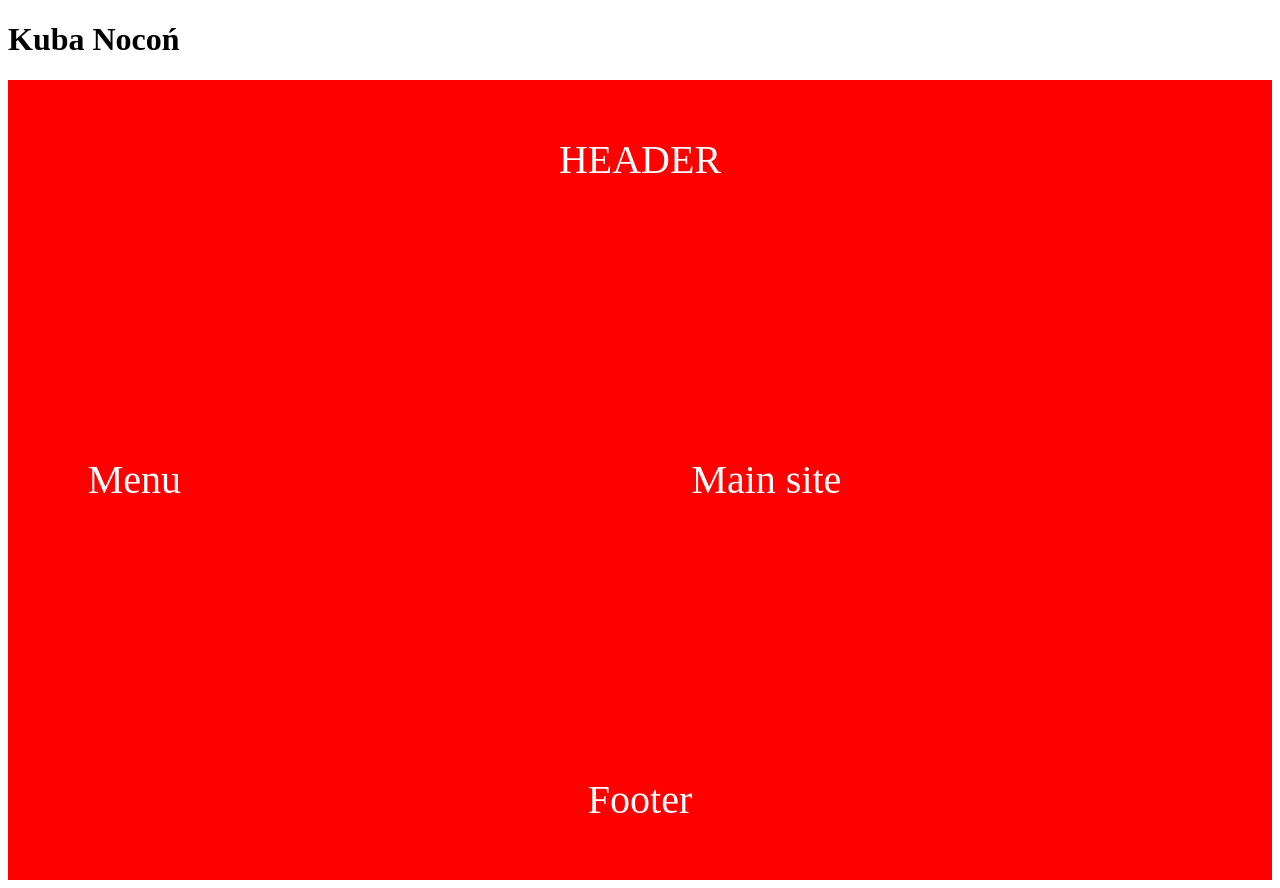
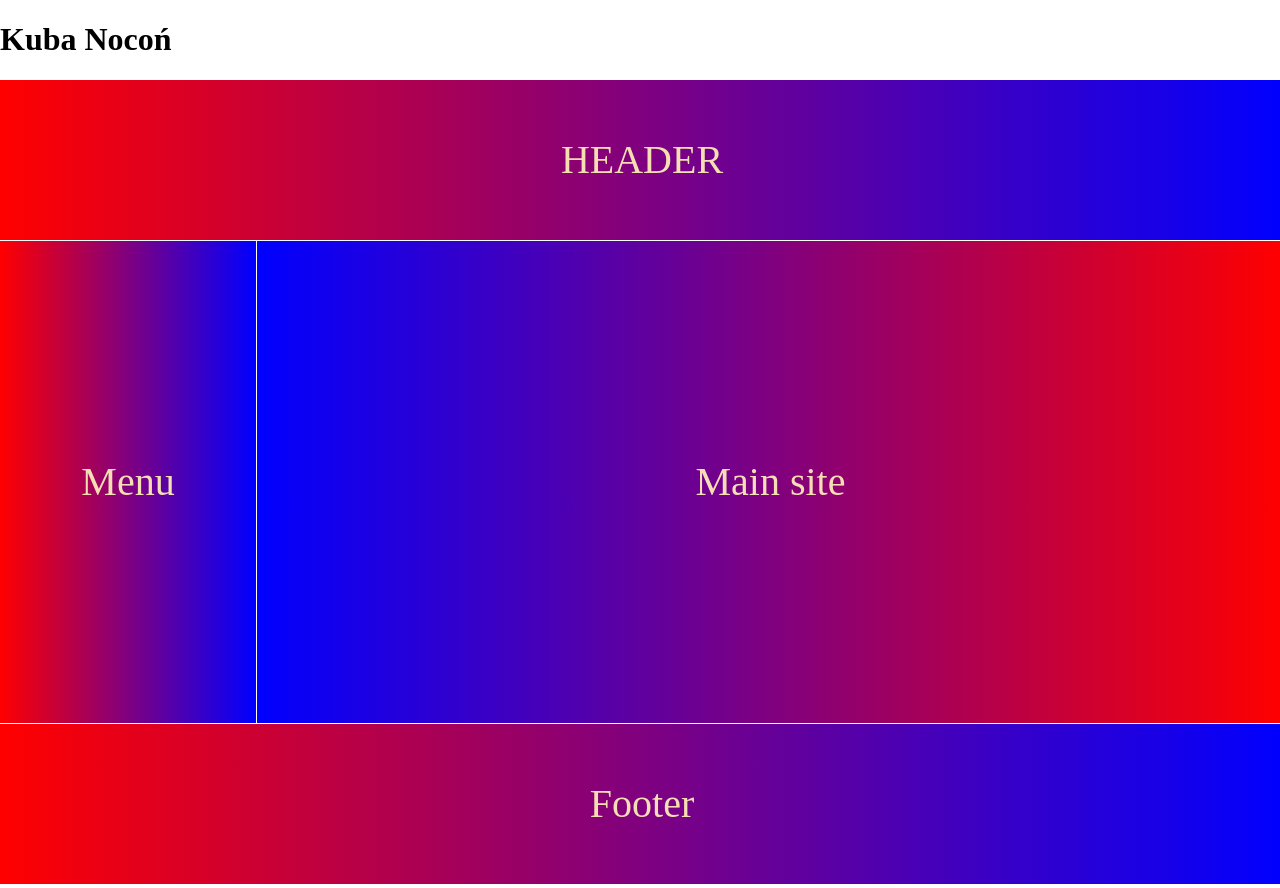
Before and after one commit to KonneckY/korona-01-kuba-nocon, a website: page index.html in a window 1280 px wide. Drawn offline with Linux system fonts and the light colour scheme.

Commit message:
Update style.css

```diff
--- a/style.css
+++ b/style.css
@@ -1,8 +1,11 @@
+body{
+    margin: auto;
+}
 .container{
     display: grid;
     grid-template-columns: repeat(5, 20%);
     grid-template-rows: repeat(5, 20%);
-  background-color: red;
+
     background-size: 100% 100%;
     height: 100vh;
     grid-template-areas:
@@ -11,6 +14,7 @@
     "L M M M M"
     "L M M M M"
     "D D D D D";
+    grid-gap: 1px;
   }
   .header{
     grid-area: G;
@@ -19,7 +23,8 @@
     justify-content: center;
     align-items: center;
     font-size: 40px;
-  color: white;
+    background: linear-gradient(to right,red,blue);
+    color: wheat;
 
   }
   .left-sidebar{
@@ -29,7 +34,8 @@
     justify-content: center;
     align-items: center;
     font-size: 40px;
-  color: white;
+    background: linear-gradient(to right,red,blue);
+    color: wheat;
   }
   .main{
     grid-area: M;
@@ -38,7 +44,8 @@
     justify-content: center;
     align-items: center;
     font-size: 40px;
-  color: white;
+    background: linear-gradient(to right,blue, red);
+    color: wheat;
   }
   .footer{
     grid-area: D;
@@ -47,5 +54,6 @@
     justify-content: center;
     align-items: center;
     font-size: 40px;
-  color: white;
+    background: linear-gradient(to right,red,blue);
+    color: wheat;
   }
```
Lines whose indentation alone changed are shown as unchanged.
